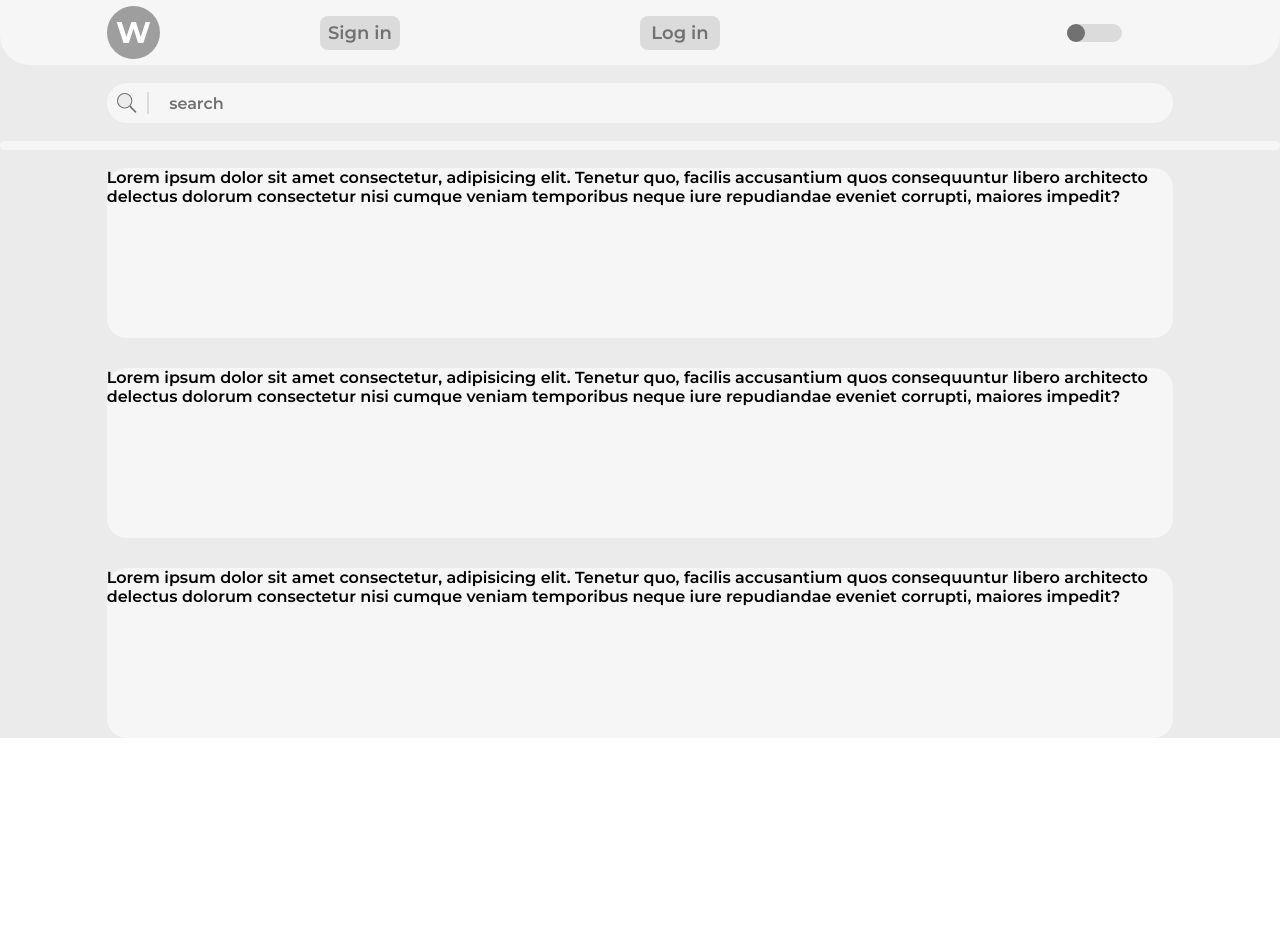
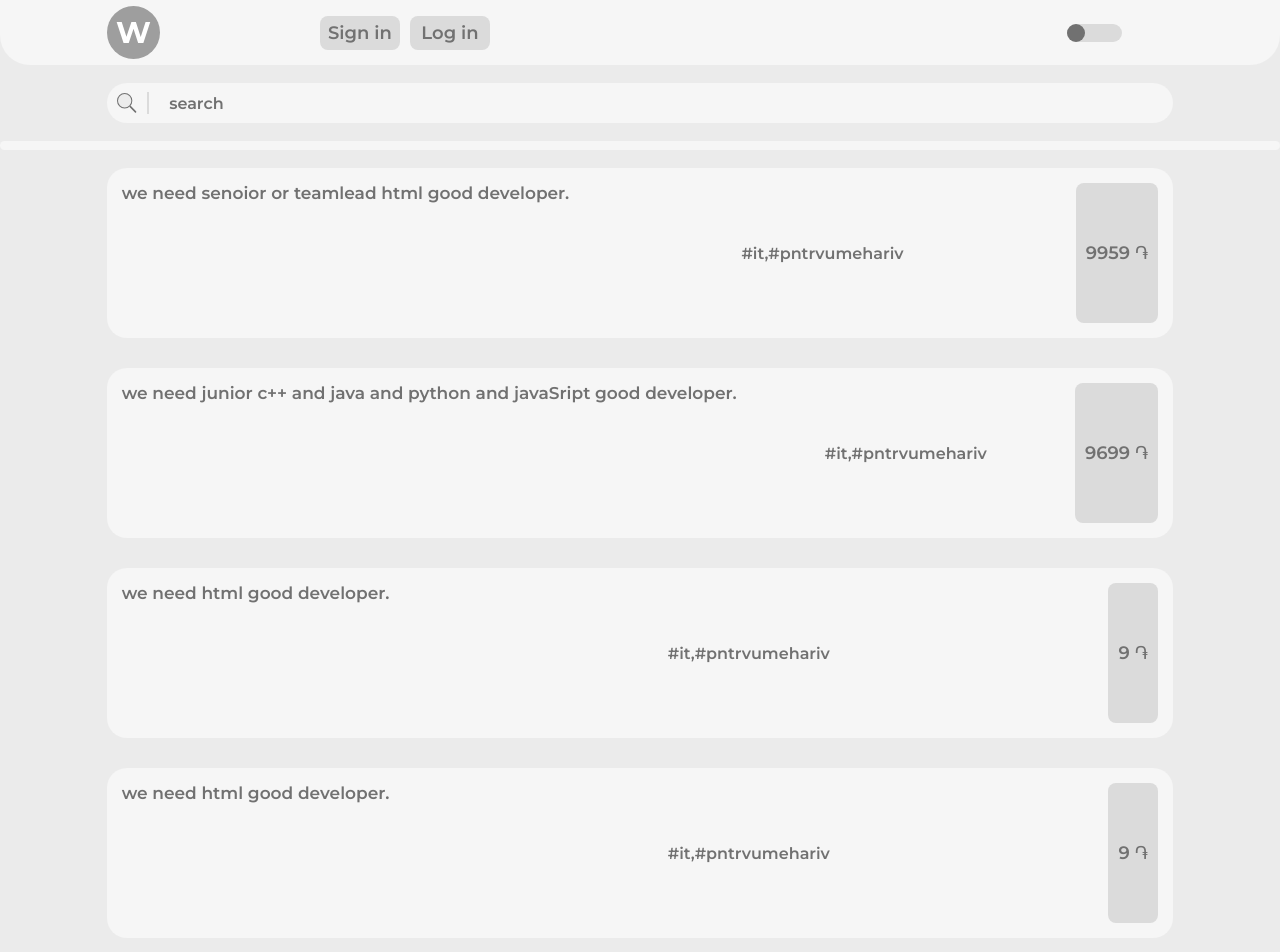
Before and after one commit to saroamirkhanyan/workhub, a React (Create React App) app: page / in a window 1280 px wide. Shown: the top 952 px of the page. Before the commit the page ends 800 px from the top, so only its background shows below. Built offline with nearby package versions, Linux system fonts and the light colour scheme.

Commit message:
refactor theme hook and createing job card

```diff
--- a/src/App.js
+++ b/src/App.js
@@ -4,7 +4,7 @@ import styled, { ThemeProvider } from 'styled-components'
 import useThemeMode from './styled/ThemeMode.js'
 import Search from './components/SerachComponent/Search'
 import DivideLine from './components/Content/DivideLine/DivideLine'
-import Jobs from './components/Content/Main/Jobs'
+import Jobs from './components/Content/Main/Jobs/Jobs'
 
 const Container = styled.div`
   width: 100%;
--- a/src/components/Content/Main/JobCard.jsx
+++ /dev/null
@@ -1,22 +0,0 @@
-import React from 'react'
-import styled from 'styled-components'
-
-const JobCardStyled = styled.section`
-  width: 100%;
-  height: 170px;
-  background-color: ${(props) => props.theme.primaryBg};
-  border-radius: 20px;
-`
-
-function JobCard() {
-  return (
-    <JobCardStyled>
-      Lorem ipsum dolor sit amet consectetur, adipisicing elit. Tenetur quo,
-      facilis accusantium quos consequuntur libero architecto delectus dolorum
-      consectetur nisi cumque veniam temporibus neque iure repudiandae eveniet
-      corrupti, maiores impedit?
-    </JobCardStyled>
-  )
-}
-
-export default JobCard
--- a/src/components/Content/Main/Jobs.jsx
+++ /dev/null
@@ -1,28 +0,0 @@
-import React from 'react'
-import styled from 'styled-components'
-import Job from './JobCard'
-
-const Main = styled.main`
-  display: grid;
-  grid-column: 1 / 13;
-  grid-template-columns: repeat(12, 1fr);
-`
-const Article = styled.article`
-  display: grid;
-  grid-column: 2 / 12;
-  grid-row-gap: 30px;
-`
-
-function Jobs() {
-  return (
-    <Main>
-      <Article>
-        <Job />
-        <Job />
-        <Job />
-      </Article>
-    </Main>
-  )
-}
-
-export default Jobs
--- /dev/null
+++ b/src/components/Content/Main/Jobs/JobCard.jsx
@@ -0,0 +1,43 @@
+import React from 'react'
+import styled from 'styled-components'
+import { Button } from '../../../../styled/StyledElements'
+
+const JobCardStyled = styled.section`
+  width: 100%;
+  height: 170px;
+  background-color: ${(props) => props.theme.primaryBg};
+  color: ${(props) => props.theme.primaryColor};
+  border-radius: 20px;
+  padding: 15px;
+  display: flex;
+  flex-wrap: wrap;
+  justify-content: space-between;
+`
+
+const CardTitle = styled.h1`
+  font-weight: 600;
+  font-size: 17px;
+  height: 70%;
+`
+const CardButton = styled(Button)`
+  font-size: 18px;
+  background-color: ${(props) => props.theme.btnCol};
+  min-width: 50px;
+  padding: 5px 10px;
+`
+
+const CardHashtegs = styled.div`
+  margin: auto 0;
+`
+
+function JobCard({ jobText, jobHashtags, jobSalary }) {
+  return (
+    <JobCardStyled>
+      <CardTitle>{jobText}</CardTitle>
+      <CardHashtegs>{jobHashtags}</CardHashtegs>
+      <CardButton>{jobSalary}</CardButton>
+    </JobCardStyled>
+  )
+}
+
+export default JobCard
--- /dev/null
+++ b/src/components/Content/Main/Jobs/Jobs.jsx
@@ -0,0 +1,60 @@
+import React from 'react'
+import styled from 'styled-components'
+import JobCard from './JobCard'
+
+const Main = styled.main`
+  display: grid;
+  grid-column: 1 / 13;
+  grid-template-columns: repeat(12, 1fr);
+`
+const Article = styled.article`
+  display: grid;
+  grid-column: 2 / 12;
+  grid-row-gap: 30px;
+`
+
+function Jobs() {
+  return (
+    <Main>
+      <Article>
+        <JobCard
+          jobText="we need senoior or teamlead  html good developer."
+          jobHashtags="#it,#pntrvumehariv"
+          jobSalary="9959 ֏"
+        />
+        <JobCard
+          jobText="we need junior c++ and java and python and javaSript good developer."
+          jobHashtags="#it,#pntrvumehariv"
+          jobSalary="9699 ֏"
+        />
+        <JobCard
+          jobText="we need html good developer."
+          jobHashtags="#it,#pntrvumehariv"
+          jobSalary="9 ֏"
+        />
+        <JobCard
+          jobText="we need html good developer."
+          jobHashtags="#it,#pntrvumehariv"
+          jobSalary="9 ֏"
+        />
+        <JobCard
+          jobText="we need html good developer."
+          jobHashtags="#it,#pntrvumehariv"
+          jobSalary="9 ֏"
+        />
+        <JobCard
+          jobText="we need html good developer."
+          jobHashtags="#it,#pntrvumehariv"
+          jobSalary="9 ֏"
+        />
+        <JobCard
+          jobText="we need html good developer."
+          jobHashtags="#it,#pntrvumehariv"
+          jobSalary="9 ֏"
+        />
+      </Article>
+    </Main>
+  )
+}
+
+export default Jobs
--- a/src/components/Header/Header.jsx
+++ b/src/components/Header/Header.jsx
@@ -4,7 +4,7 @@ import Logo from './Logo'
 import SignButtons from './SignButtons'
 import Switcher from './ThemeSwitch'
 const HeaderStyled = styled.header`
-  grid-column: 1/ 13;
+  grid-column: 1/13;
   height: 65px;
   background-color: ${(props) => props.theme.primaryBg};
   border-bottom-right-radius: 30px;
--- a/src/components/Header/SignButtons.jsx
+++ b/src/components/Header/SignButtons.jsx
@@ -1,23 +1,32 @@
-import React from "react";
-import styled from "styled-components";
-import { Button } from "../../styled/StyledElements";
+import React from 'react'
+import styled from 'styled-components'
+import { Button } from '../../styled/StyledElements'
+
+const SignButtonsWrapper = styled.div`
+  grid-column: 4/7;
+  display: flex;
+  justify-content: space-between;
+  width: 170px;
+`
 
 const ButtonSignIn = styled(Button)`
-  grid-column: 4/7;
+  width: 80px;
+  height: 34px;
   font-weight: 600;
 `
 const ButtonLogIn = styled(Button)`
-  grid-column: 7/10;
+  width: 80px;
+  height: 34px;
   font-weight: 600;
 `
 
 function SignButtons() {
-    return (
-        <>
-            <ButtonSignIn>Sign in</ButtonSignIn>
-            <ButtonLogIn>Log in</ButtonLogIn>
-        </>
-    );
+  return (
+    <SignButtonsWrapper>
+      <ButtonSignIn>Sign in</ButtonSignIn>
+      <ButtonLogIn>Log in</ButtonLogIn>
+    </SignButtonsWrapper>
+  )
 }
 
-export default SignButtons;
+export default SignButtons
--- a/src/components/SerachComponent/Search.jsx
+++ b/src/components/SerachComponent/Search.jsx
@@ -1,7 +1,7 @@
 import React from 'react'
 import styled from 'styled-components'
 import SearchIcon from './SearchIcon'
-import SearchPlace from './SearchPlace'
+import SearchPlace from './SearchInput'
 
 const SearchWrapper = styled.label`
   display: grid;
--- a/src/components/SerachComponent/SearchPlace.jsx
+++ b/src/components/SerachComponent/SearchInput.jsx
@@ -1,7 +1,7 @@
 import React from 'react'
 import styled from 'styled-components'
 
-const Place = styled.input`
+const Input = styled.input`
   height: 55%;
   width: 90%;
   background-color: ${(props) => props.theme.primaryBg};
@@ -10,17 +10,13 @@ const Place = styled.input`
   color: ${(props) => props.theme.primaryColor};
   padding-left: 2%;
   font-size: 16px;
-  ::placeholder,
-  ::-webkit-input-placeholder {
-    color: ${(props) => props.theme.primaryColor};
-  }
-  :-ms-input-placeholder {
+  ::placeholder {
     color: ${(props) => props.theme.primaryColor};
   }
 `
 
-function SearchPlace() {
-  return <Place placeholder="search" />
+function SearchInput() {
+  return <Input placeholder="search" />
 }
 
-export default SearchPlace
+export default SearchInput
--- a/src/styled/StyledElements.js
+++ b/src/styled/StyledElements.js
@@ -1,8 +1,6 @@
 import styled from 'styled-components'
 
 export const Button = styled.button`
-  width: 80px;
-  height: 34px;
   outline: none;
   border: 0;
   border-radius: 8px;
--- a/src/styled/ThemeMode.js
+++ b/src/styled/ThemeMode.js
@@ -1,11 +1,12 @@
-import { useEffect, useState } from 'react'
+import { useState } from 'react'
 import LogoMobLight from '../images/LogoMobLight.svg'
 import LogoMobDark from '../images/LogoMobDark.svg'
 import LogoDeskLight from '../images/Logo.svg'
 import SearchIconDark from '../images/SearchLogoDark.svg'
 import SearchIconLight from '../images/SearchLogoLight.svg'
 export default function useThemeMode() {
-  const lightTheme = {
+  const themePalette = {
+    light: {
       secondaryBg: '#F2F2F2',
       primaryBg: '#F6F6F6',
       primaryColor: '#717171',
@@ -14,8 +15,8 @@ export default function useThemeMode() {
       LogoMob: LogoMobLight,
       LogoDesk: LogoDeskLight,
       SearchIcon: SearchIconLight,
-  }
-  const darkTheme = {
+    },
+    dark: {
       secondaryBg: '#A4A4A4',
       primaryBg: '#ADADAD',
       primaryColor: '#FFFFFF',
@@ -24,17 +25,14 @@ export default function useThemeMode() {
       LogoMob: LogoMobDark,
       LogoDesk: LogoDeskLight,
       SearchIcon: SearchIconDark,
+    },
   }
 
   const [theme, setTheme] = useState(localStorage.getItem('theme'))
-  useEffect(() => {
-    if (theme !== 'light' && theme !== 'dark') {
-      localStorage.setItem('theme', 'light')
-      setTheme('light')
-    } else {
-      const newTheme = theme === 'light' ? 'light' : 'dark'
-      localStorage.setItem('theme', newTheme)
+
+  const isTheme = theme in themePalette
+
+  !isTheme ? setTheme('light') : localStorage.setItem('theme', theme)
+
+  return [theme, themePalette[theme], setTheme]
 }
-  }, [theme])
-  return [theme, theme === 'light' ? lightTheme : darkTheme, setTheme]
-}
--- a/src/styled/globalStyles.js
+++ b/src/styled/globalStyles.js
@@ -9,7 +9,7 @@ const GlobalStyles = createGlobalStyle`
     margin:0;
     padding: 0;
     box-sizing:border-box;
-    font-family:"Montserrat"
+    font-family:"Montserrat", Arial;
   }
   label:active{
     -webkit-tap-highlight-color: transparent
```
Lines whose indentation alone changed are shown as unchanged.
